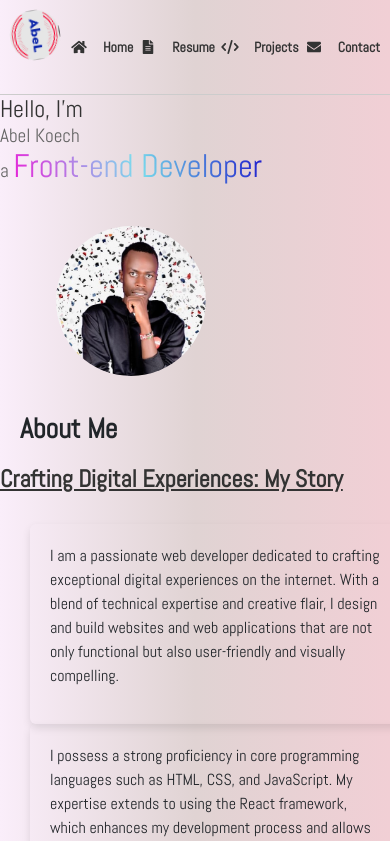
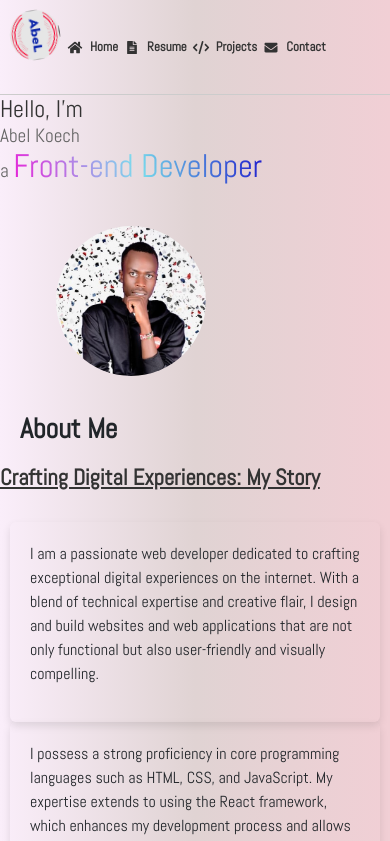
Before and after one commit to Koech161/portfolio-1, a React (Create React App) app: page / in a window 390 px wide. Shown: the top 841 px of the page. Built offline with nearby package versions, Linux system fonts and the light colour scheme; a web font is replaced by a local one.

Commit message:
responsive

```diff
--- a/src/App.css
+++ b/src/App.css
@@ -116,9 +116,12 @@ text-decoration: underline;
   width: 100%;
   padding: 10px;
   font-size: 16px;
+  margin: 0;
 }
  .des .card{
+  max-width: 450px;
   width: 100%;
+  margin: 0;
  }
  .about-title{
   font-size: 1.5em;
@@ -140,4 +143,14 @@ text-decoration: underline;
  .about_me_head{
   margin: 20px;
  }
+ .about-title{
+  font-size: 1.4em;
+ }
 }
+@media (max-width:600px){
+  .des .card{
+    width: 100%;
+    max-width: 400px;
+
+  }
+}
--- a/src/style/Nav.css
+++ b/src/style/Nav.css
@@ -70,12 +70,29 @@ color: blue;
         width: 30px;
     }
 }
-@media (max-width:315px){
+@media (max-width: 600px){
+    .header{
+        gap: 1px;
+        width: 100%;
+    }
+    .nav-item{
+        margin: 0 auto;
+    }
+    .nav-link{
+        font-size: 13px;
+        gap: 1px;
+    }
+    .nav-link svg{
+        width: 20px;
+        margin: 0 4px;
+    }
+}
+@media (max-width:340px){
     .header{
         display: inline-block;
     }
     .nav-item{
-        margin: 0 3px;
+        margin: 0 5px;
         width: 100%;
     }
     .nav-link{
@@ -93,7 +110,7 @@ color: blue;
         height: 30px;
     }
 }
-@media (max-width:180px){
+@media (max-width:200px){
     .nav-link{
         font-size: 8px;
         width: 100%;
```
